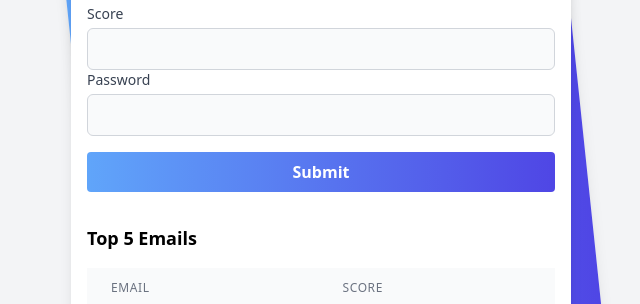
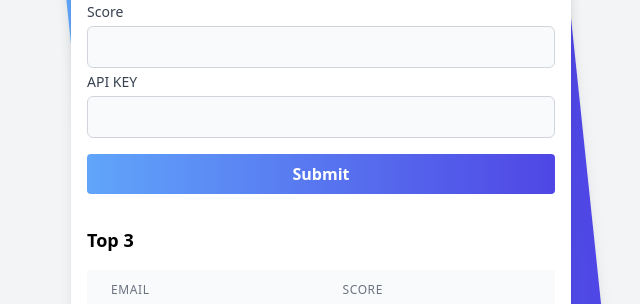
Before and after one commit to alexjs-dev/yolo-highscores, a Next.js app: page / in a window 1280 px wide. Shown: the part 369-673 px from the top of the page, without its empty margins (319-959 px from the left). Built offline with nearby package versions, Linux system fonts and the light colour scheme; no server answers; the database is empty.

Commit message:
fix: fix ui

```diff
--- a/package.json
+++ b/package.json
@@ -14,6 +14,7 @@
     "@types/react-dom": "18.0.11",
     "autoprefixer": "10.4.14",
     "axios": "^1.3.6",
+    "classnames": "^2.3.2",
     "eslint": "8.38.0",
     "eslint-config-next": "13.3.0",
     "mongodb": "^5.3.0",
--- a/src/pages/index.tsx
+++ b/src/pages/index.tsx
@@ -1,4 +1,5 @@
 import { useState, useEffect, useCallback } from "react";
+import classNames from "classnames";
 
 const LOGO_URL =
   "https://igamingidol.com/wp-content/uploads/2022/03/Yolo-Logo-Black-.png";
@@ -12,6 +13,7 @@ export default function Home() {
   const [score, setScore] = useState("");
   const [password, setPassword] = useState("");
   const [entries, setEntries] = useState([]);
+  const [loading, setLoading] = useState(false);
 
   const fetchScores = useCallback(async () => {
     try {
@@ -34,11 +36,15 @@ export default function Home() {
 
   const handleSubmit = async (e: any) => {
     e.preventDefault();
+    if (loading) {
+      return;
+    }
     if (password !== PASSWORD) {
       alert("Wrong password");
       return;
     }
     try {
+      setLoading(true);
       const response = await fetch(API_URL, {
         method: "POST",
         headers: {
@@ -58,6 +64,7 @@ export default function Home() {
       setEmail("");
       setScore("");
       setPassword("");
+      setLoading(false);
     } catch (error) {
       console.error(error);
     }
@@ -65,7 +72,7 @@ export default function Home() {
 
   const sortedEntries = entries
     .sort((a: any, b: any) => b.score - a.score)
-    .slice(0, 5);
+    .slice(0, 3);
 
   return (
     <div className="flex flex-col justify-center min-h-screen py-6 bg-gray-100 sm:py-12">
@@ -114,12 +121,12 @@ export default function Home() {
                 className="block w-full p-2 mt-1 text-black border border-gray-300 rounded-md bg-gray-50"
               />
               {/* password field */}
-              <div>
+              <div className="mt-1">
                 <label
                   htmlFor="password"
                   className="block text-sm font-medium text-gray-700"
                 >
-                  Password
+                  API KEY
                 </label>
                 <input
                   type="password"
@@ -133,13 +140,18 @@ export default function Home() {
             </div>
             <button
               type="submit"
-              className="w-full px-4 py-2 font-bold text-white rounded bg-gradient-to-r from-blue-400 to-indigo-600 hover:from-blue-500 hover:to-indigo-700"
+              className={classNames(
+                "w-full px-4 py-2 font-bold text-white rounded bg-gradient-to-r from-blue-400 to-indigo-600 hover:from-blue-500 hover:to-indigo-700",
+                {
+                  "cursor-not-allowed opacity-50": loading,
+                }
+              )}
             >
               Submit
             </button>
           </form>
           <div className="mt-8">
-            <h2 className="text-lg font-semibold">Top 5 Emails</h2>
+            <h2 className="text-lg font-semibold">Top 3</h2>
             <table className="min-w-full mt-4 divide-y divide-gray-200">
               <thead className="bg-gray-50">
                 <tr>
```
Also changed, not shown: 1 other file (tests, documents, lock files or other folders).
